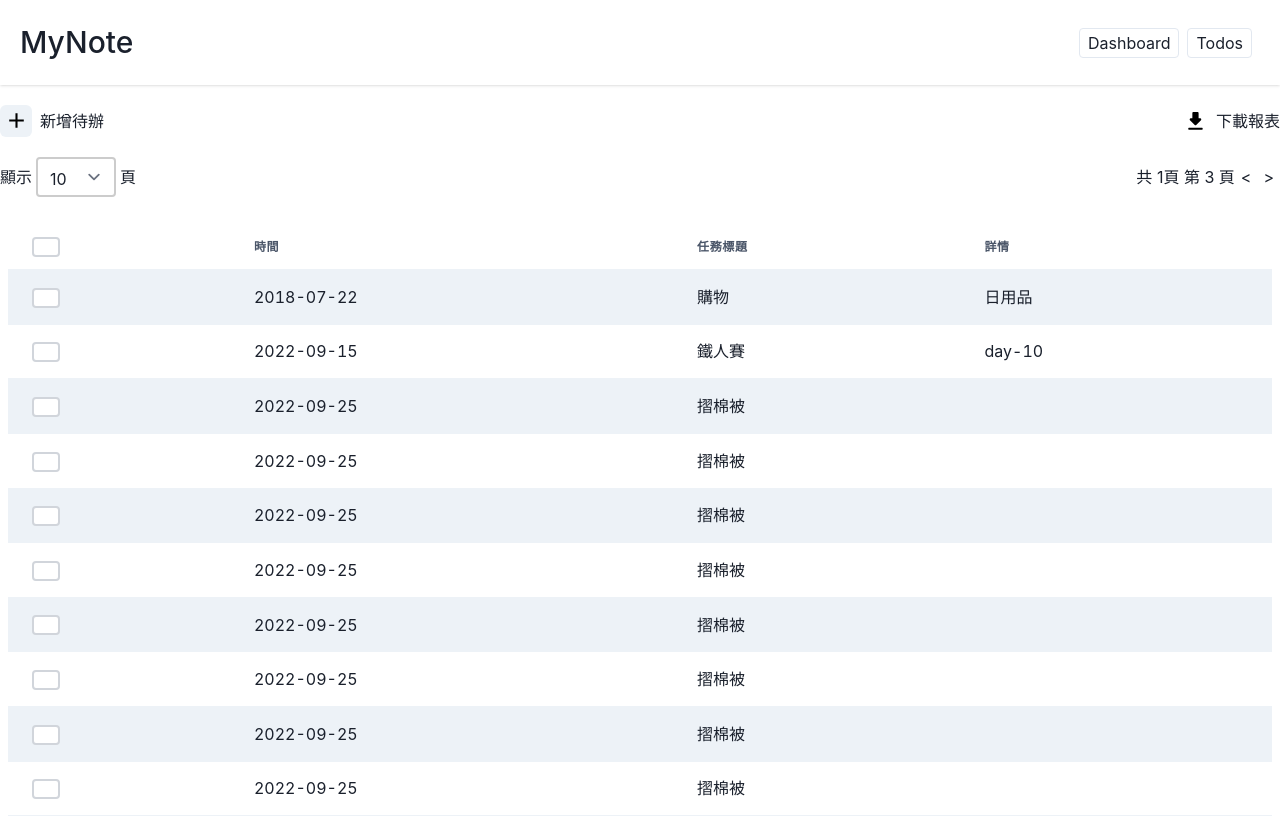
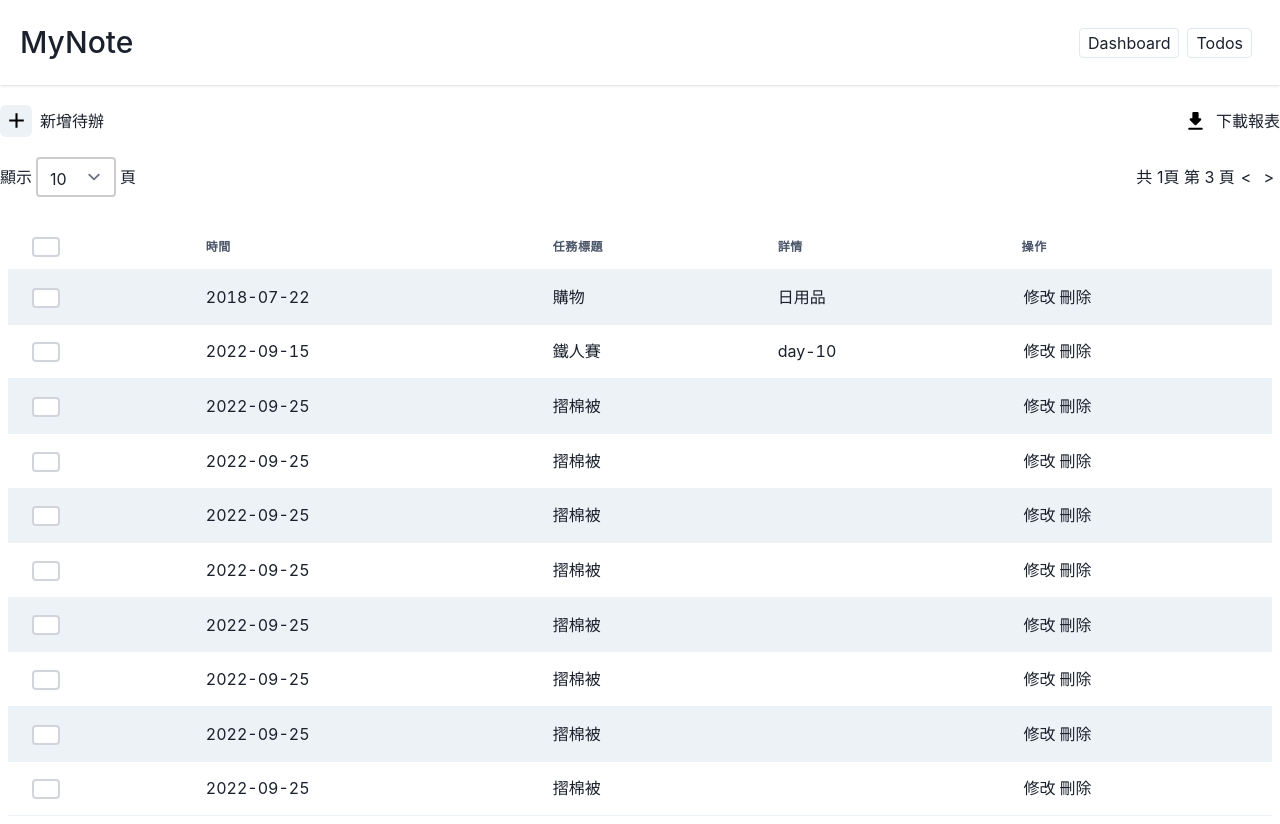
Before and after one commit to aoigj100a/my-note, a React (Create React App) app: page /todo in a window 1280 px wide. Built offline with nearby package versions, Linux system fonts and the light colour scheme.

Commit message:
更新UI

```diff
--- a/src/pages/todo/TodoPage.tsx
+++ b/src/pages/todo/TodoPage.tsx
@@ -196,6 +196,7 @@ const TodoPage: React.FC = () => {
                       }[header.column.getIsSorted() as string] ?? null}
                     </Th>
                   ))}
+                  <Th>操作</Th>
                 </Tr>
               ))}
             </Thead>
@@ -210,6 +211,10 @@ const TodoPage: React.FC = () => {
                       )}
                     </Td>
                   ))}
+                  <Td>
+                    <button className="px-[2px]">修改</button>
+                    <button className="px-[2px]">刪除</button>
+                  </Td>
                 </Tr>
               ))}
             </Tbody>
```
